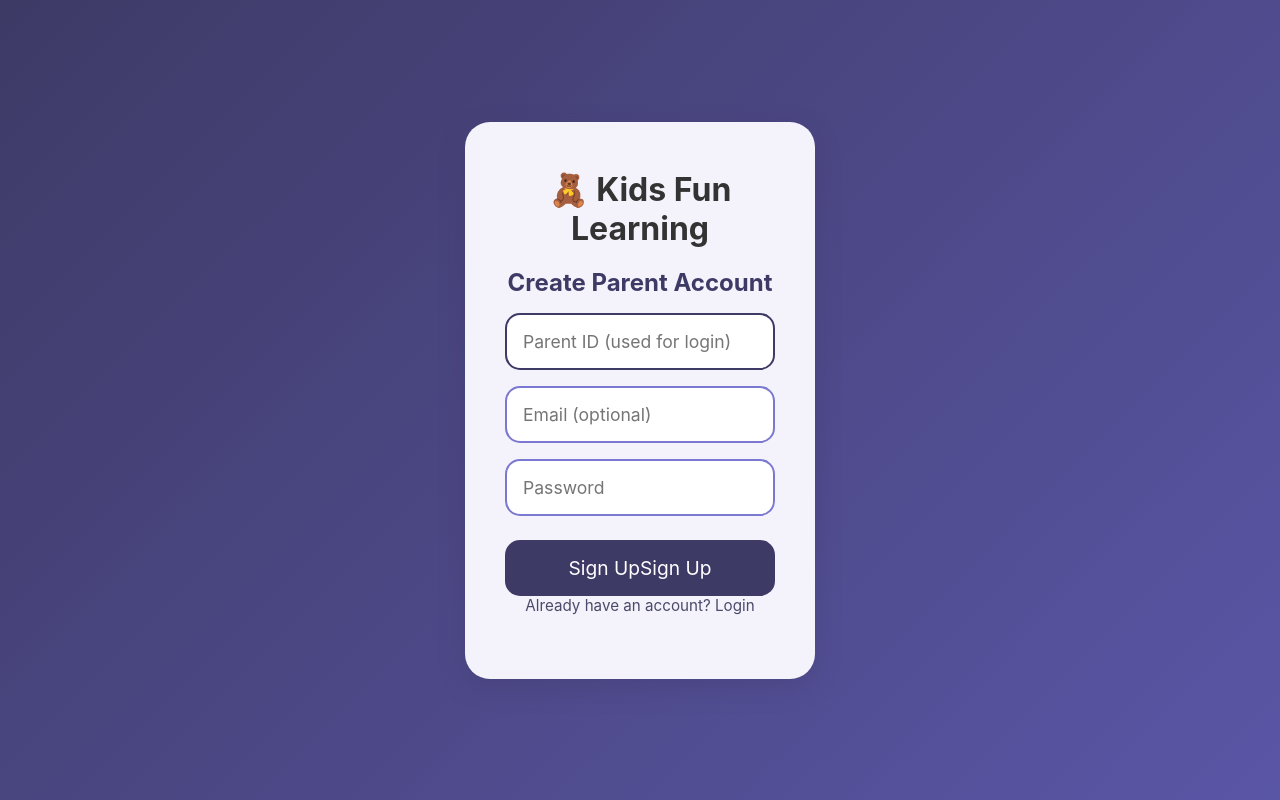
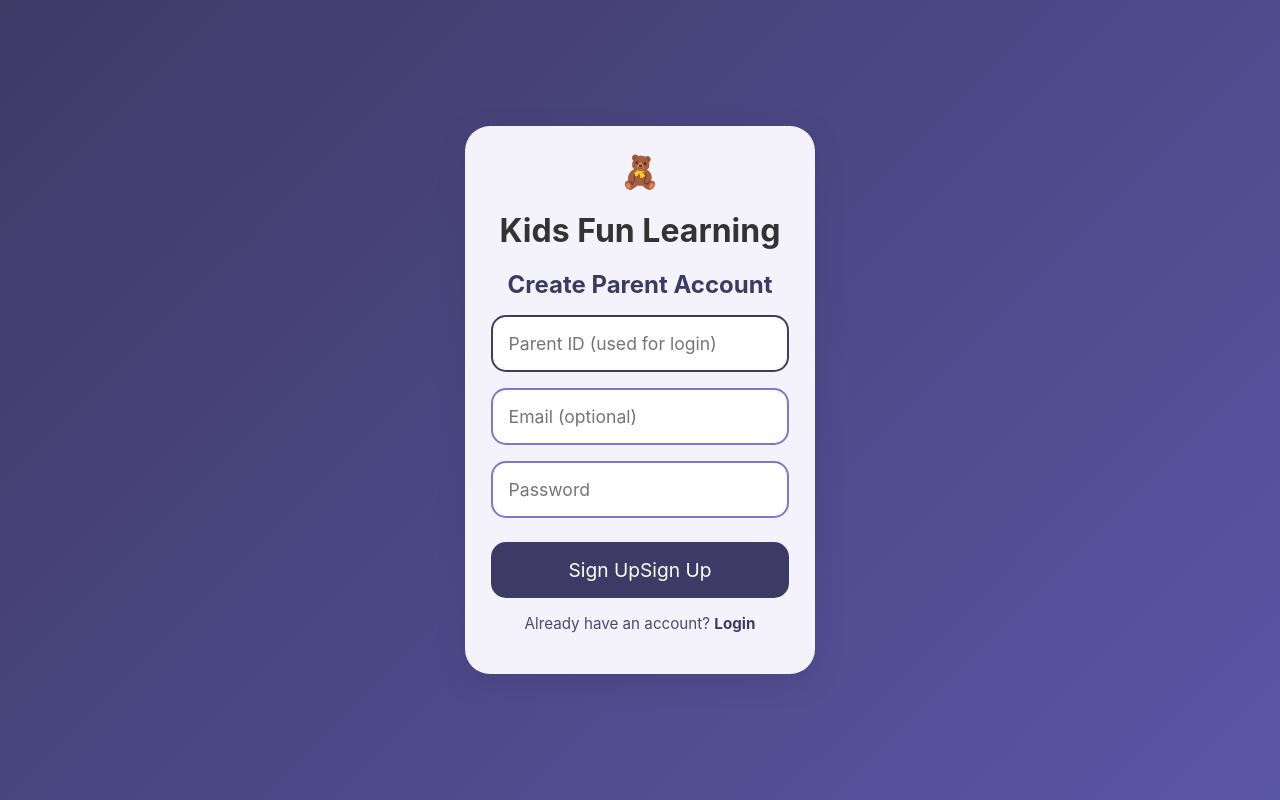
Before and after one commit to 1981master/Practice-React-Front-End, a React (Create React App) app: page /signup in a window 1280 px wide. Built offline with nearby package versions, Linux system fonts and the light colour scheme.

Commit message:
change color second

```diff
--- a/src/pages/Login.jsx
+++ b/src/pages/Login.jsx
@@ -21,8 +21,8 @@ export default function Login() {
         if (!loginId.trim()) {
             setLocalError(
                 userType === 'PARENT'
-                    ? 'Parent ID is required'
-                    : 'Child Login ID is required',
+                    ? 'Parent ID And Password are required'
+                    : 'Child Login ID And Password are required',
             )
             return
         }
@@ -107,7 +107,7 @@ export default function Login() {
                 <p className="switch-page">
                     {userType === 'KID' ? (
                         <>
-                            Logging in as Parent?{' '}
+                            Logging in as Kid?{' '}
                             <button
                                 type="button"
                                 onClick={toggleUserType}
@@ -118,7 +118,9 @@ export default function Login() {
                         </>
                     ) : (
                         <>
-                            Back to Kid Login?{' '}
+                            {userType === 'KID'
+                                ? 'Logging as Kid'
+                                : 'Logging as Parent'}
                             <button
                                 type="button"
                                 onClick={toggleUserType}
@@ -126,12 +128,13 @@ export default function Login() {
                             >
                                 Kid Login
                             </button>
+                            Back to Kid Login?{' '}
                         </>
                     )}
                 </p>
 
                 {/* Signup only for Parent */}
-                {userType === 'PARENT' && (
+                {
                     <p className="switch-page">
                         Don’t have an account?{' '}
                         <span
@@ -141,7 +144,7 @@ export default function Login() {
                             Sign up
                         </span>
                     </p>
-                )}
+                }
             </div>
         </div>
     )
--- a/src/pages/Signup.jsx
+++ b/src/pages/Signup.jsx
@@ -55,7 +55,8 @@ export default function Signup() {
     return (
         <div className="login-page">
             <div className="login-box">
-                <h1 className="title">🧸 Kids Fun Learning</h1>
+                <h1 className="title">🧸</h1>
+                <h1 className="title">Kids Fun Learning</h1>
                 <h2 className="subtitle">Create Parent Account</h2>
 
                 {/* Parent ID */}
@@ -106,7 +107,12 @@ export default function Signup() {
                     style={{ cursor: 'pointer' }}
                 >
                     Already have an account?{' '}
-                    <span onClick={() => navigate('/')}>Login</span>
+                    <span
+                        className="signin-signup"
+                        onClick={() => navigate('/')}
+                    >
+                        Login
+                    </span>
                 </p>
             </div>
         </div>
--- a/src/styles/Login.css
+++ b/src/styles/Login.css
@@ -1,22 +1,25 @@
 /* Full screen login container */
 .login-page {
     display: flex;
-    justify-content: center;
-    align-items: center;
+    justify-content: center; /* horizontal center */
+    align-items: center; /* vertical center */
     min-height: 100vh;
     width: 100%;
     background: linear-gradient(135deg, #3e3a66, #5a56a6);
     font-family: 'Comic Sans MS', cursive, sans-serif;
+    padding: 2% 0; /* optional: small top/bottom breathing room */
 }
 
 /* Login box */
 .login-box {
-    background: #f4f3fb; /* light purple-tinted background */
+    background: #f4f3fb;
     padding: 3rem 2.5rem;
     border-radius: 25px;
     text-align: center;
+    padding: 2%;
     width: 350px;
-    max-width: 90%;
+    /* height: 100vh;  <-- REMOVE THIS */
+    max-height: 90vh; /* optional to prevent overflow */
     box-shadow: 0 8px 25px rgba(62, 58, 102, 0.35);
     transition: transform 0.3s;
 }
@@ -107,3 +110,11 @@
     font-size: 1rem;
     color: #e0e0ff;
 }
+.signin-signup {
+    color: #3e3a66;
+    cursor: pointer;
+    text-decoration: none;
+    font-weight: bold;
+    margin-top: 1rem;
+    display: inline-block;
+}
--- a/src/styles/style.css
+++ b/src/styles/style.css
@@ -76,7 +76,7 @@
 }
 
 .logo {
-    font-size: 0.5em;
+    font-size: 1.5em;
     font-weight: 500;
     color: #444480;
 }
```
